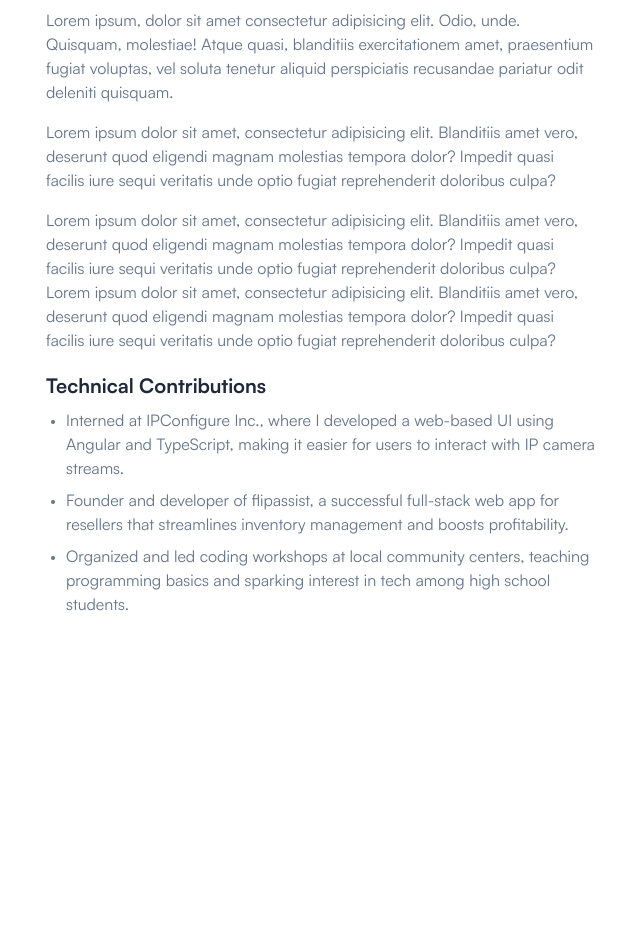
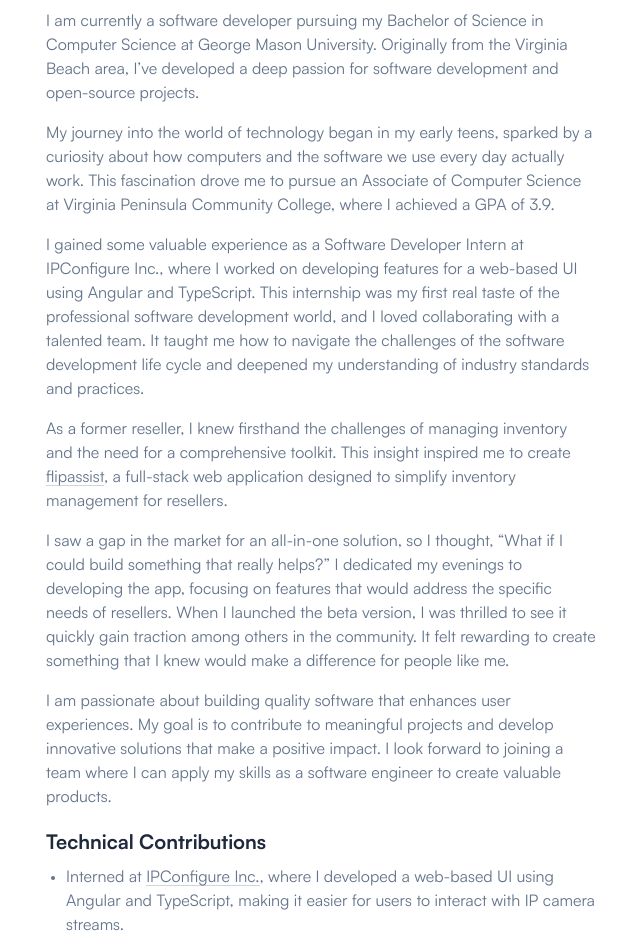
Before and after one commit to sa6ds/saadsadouk.com, a Next.js app: page /about in a window 1280 px wide. Shown: the part 205-1152 px from the top of the page, without its empty margins (319-959 px from the left). Before the commit the page ends 870 px from the top, so only its background shows below. Built offline with nearby package versions, Linux system fonts and the light colour scheme.

Commit message:
complete about page

```diff
--- a/src/app/(auth)/about/page.tsx
+++ b/src/app/(auth)/about/page.tsx
@@ -1,4 +1,5 @@
 import Navbar from "@/app/assets/components/navbar/Navbar";
+import Link from "next/link";
 
 export default function About() {
   return (
@@ -20,39 +21,92 @@ export default function About() {
             About me
           </h3>
           <p>
-            Lorem ipsum, dolor sit amet consectetur adipisicing elit. Odio,
-            unde. Quisquam, molestiae! Atque quasi, blanditiis exercitationem
-            amet, praesentium fugiat voluptas, vel soluta tenetur aliquid
-            perspiciatis recusandae pariatur odit deleniti quisquam.
+            I am currently a software developer pursuing my Bachelor of Science
+            in Computer Science at George Mason University. Originally from the
+            Virginia Beach area, I’ve developed a deep passion for software
+            development and open-source projects.
           </p>
           <p className="mt-4">
-            Lorem ipsum dolor sit amet, consectetur adipisicing elit. Blanditiis
-            amet vero, deserunt quod eligendi magnam molestias tempora dolor?
-            Impedit quasi facilis iure sequi veritatis unde optio fugiat
-            reprehenderit doloribus culpa?
+            My journey into the world of technology began in my early teens,
+            sparked by a curiosity about how computers and the software we use
+            every day actually work. This fascination drove me to pursue an
+            Associate of Computer Science at Virginia Peninsula Community
+            College, where I achieved a GPA of 3.9.
           </p>
           <p className="mt-4">
-            Lorem ipsum dolor sit amet, consectetur adipisicing elit. Blanditiis
-            amet vero, deserunt quod eligendi magnam molestias tempora dolor?
-            Impedit quasi facilis iure sequi veritatis unde optio fugiat
-            reprehenderit doloribus culpa? Lorem ipsum dolor sit amet,
-            consectetur adipisicing elit. Blanditiis amet vero, deserunt quod
-            eligendi magnam molestias tempora dolor? Impedit quasi facilis iure
-            sequi veritatis unde optio fugiat reprehenderit doloribus culpa?
+            I gained some valuable experience as a Software Developer Intern at
+            IPConfigure Inc., where I worked on developing features for a
+            web-based UI using Angular and TypeScript. This internship was my
+            first real taste of the professional software development world, and
+            I loved collaborating with a talented team. It taught me how to
+            navigate the challenges of the software development life cycle and
+            deepened my understanding of industry standards and practices.
           </p>
+          <p className="mt-4">
+            As a former reseller, I knew firsthand the challenges of managing
+            inventory and the need for a comprehensive toolkit. This insight
+            inspired me to create{" "}
+            <Link
+              target="_blank"
+              className="border-b border-gray-300 transition-[border-color] hover:border-gray-600 dark:border-gray-500 dark:hover:border-white"
+              href={"https://github.com/sa6ds/flipassist"}
+            >
+              flipassist
+            </Link>
+            , a full-stack web application designed to simplify inventory
+            management for resellers.
+          </p>
+
+          <p className="mt-4">
+            I saw a gap in the market for an all-in-one solution, so I thought,
+            “What if I could build something that really helps?” I dedicated my
+            evenings to developing the app, focusing on features that would
+            address the specific needs of resellers. When I launched the beta
+            version, I was thrilled to see it quickly gain traction among others
+            in the community. It felt rewarding to create something that I knew
+            would make a difference for people like me.
+          </p>
+
+          <p className="mt-4">
+            I am passionate about building quality software that enhances user
+            experiences. My goal is to contribute to meaningful projects and
+            develop innovative solutions that make a positive impact. I look
+            forward to joining a team where I can apply my skills as a software
+            engineer to create valuable products.
+          </p>
+
           <h3 className="text-slate-800 mt-5 mb-1 dark:text-slate-50 font-bold text-xl tracking-normal">
             Technical Contributions
           </h3>
           <ul className="list-disc pl-5 mt-2">
             <li className="mb-2">
-              Interned at IPConfigure Inc., where I developed a web-based UI
-              using Angular and TypeScript, making it easier for users to
-              interact with IP camera streams.
+              Interned at{" "}
+              <Link
+                target="_blank"
+                className="border-b border-gray-300 transition-[border-color] hover:border-gray-600 dark:border-gray-500 dark:hover:border-white"
+                href={"https://www.ipconfigure.com/"}
+              >
+                IPConfigure Inc.
+              </Link>
+              , where I developed a web-based UI using Angular and TypeScript,
+              making it easier for users to interact with IP camera streams.
             </li>
             <li className="mb-2">
-              Founder and developer of flipassist, a successful full-stack web
-              app for resellers that streamlines inventory management and boosts
-              profitability.
+              Founder and developer of{" "}
+              <Link
+                target="_blank"
+                className="border-b border-gray-300 transition-[border-color] hover:border-gray-600 dark:border-gray-500 dark:hover:border-white"
+                href={"https://github.com/sa6ds/flipassist"}
+              >
+                flipassist
+              </Link>
+              , a successful full-stack web app for resellers that streamlines
+              inventory management and boosts profitability.
+            </li>
+            <li className="mb-2">
+              Actively contributed to high-profile open source projects,
+              including a library with over 500 stars on GitHub, improving code
+              quality and adding new features.
             </li>
             <li className="mb-2">
               Organized and led coding workshops at local community centers,
--- a/src/app/(auth)/resume/page.tsx
+++ b/src/app/(auth)/resume/page.tsx
@@ -1,11 +1,22 @@
 import Navbar from "@/app/assets/components/navbar/Navbar";
 
-// `app/dashboard/page.tsx` is the UI for the `/dashboard` URL
 export default function Resume() {
   return (
-    <div>
-      <Navbar />
-      Hello, Resume Page!
-    </div>
+    <main className="flex-grow flex flex-col items-center py-10 px-4 sm:px-6 lg:px-8">
+      <div className="w-full max-w-[550px]">
+        <Navbar />
+      </div>
+      <div className="w-full max-w-[550px]">
+        <h1 className="text-5xl md:text-6xl lg:text-7xl">
+          <span className="flex flex-col">
+            <span className="mb-[-10px] text-slate-800 dark:text-slate-50 font-semibold tracking-tight sm:tracking-tighter">
+              resume
+            </span>
+          </span>
+        </h1>
+
+        <div className="mt-10"></div>
+      </div>
+    </main>
   );
 }
--- a/src/app/assets/components/navbar/Navbar.tsx
+++ b/src/app/assets/components/navbar/Navbar.tsx
@@ -8,7 +8,7 @@ export default function Navbar() {
   const pathname = usePathname();
 
   return (
-    <nav className="h-10 flex gap-3 font-semibold text-lg">
+    <nav className="w-full max-w-[550px] h-10 flex gap-3 font-semibold text-lg">
       {NavbarItems.map((item) => (
         <h2
           key={item.url}
```
